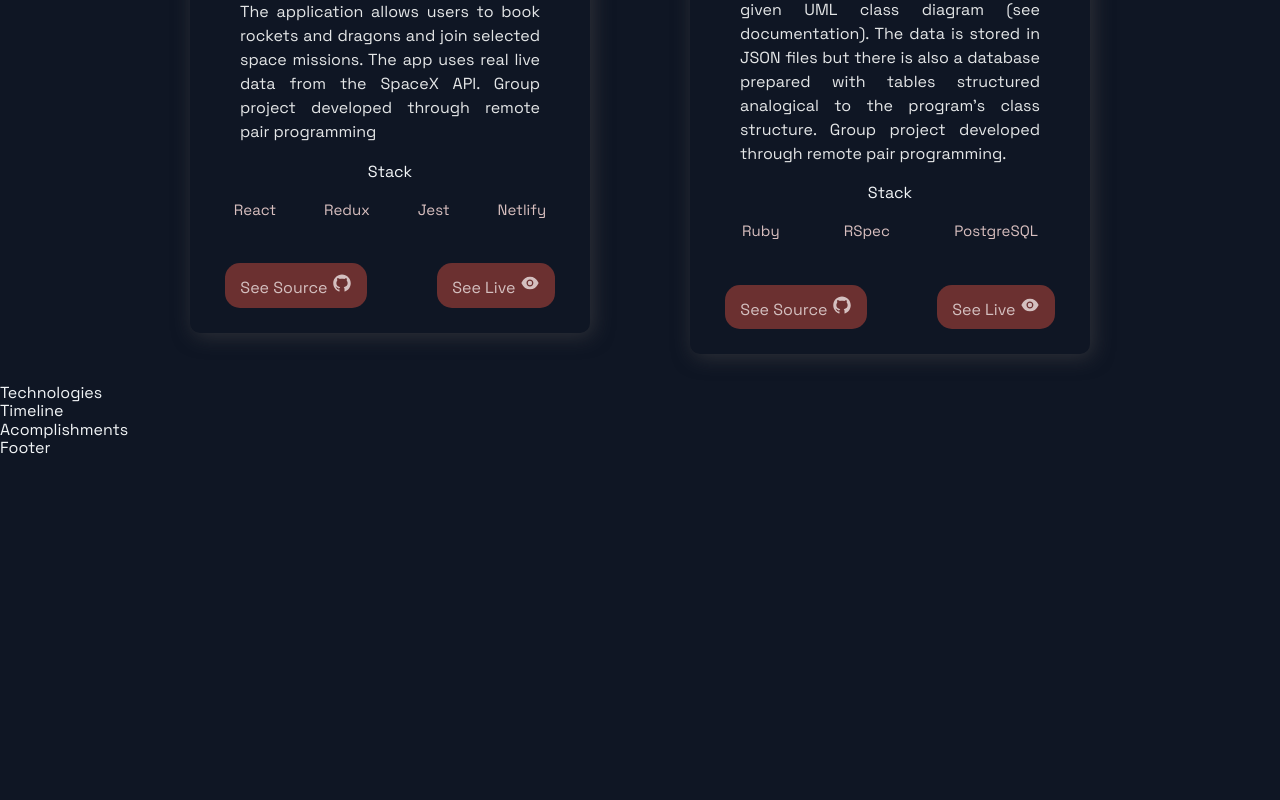
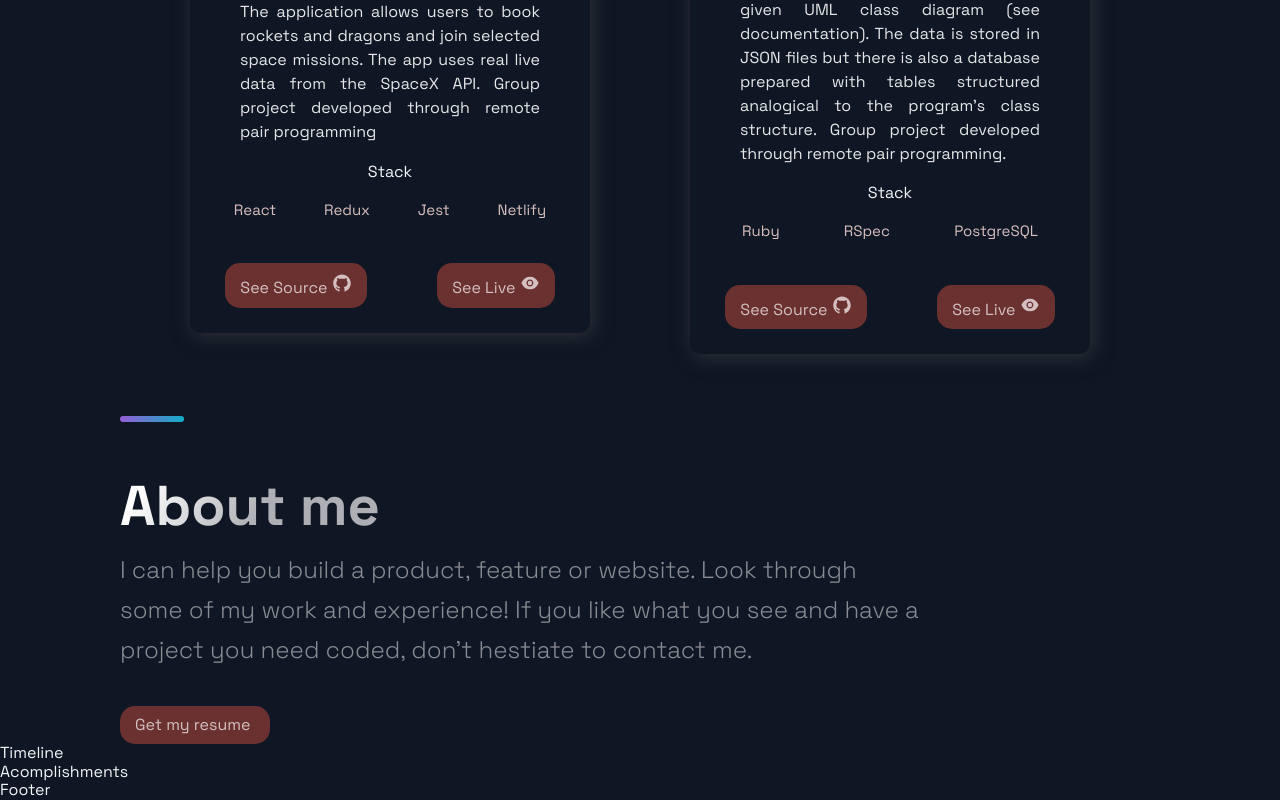
Before and after one commit to CindyDorantes/portfolio-website, a Next.js app: page / in a window 1280 px wide. Shown: the part 2011-2811 px from the top of the page. Before the commit the page ends 2469 px from the top, so only its background shows below. Built offline with nearby package versions, Linux system fonts and the light colour scheme.

Commit message:
Add about section

```diff
--- a/src/components/Technologies/Technologies.js
+++ b/src/components/Technologies/Technologies.js
@@ -1,12 +1,20 @@
 import React from 'react';
-import { DiFirebase, DiReact, DiZend } from 'react-icons/di';
+import { DiFirebase, DiReact, DiGit } from 'react-icons/di';
 import { Section, SectionDivider, SectionText, SectionTitle } from '../../styles/GlobalComponents';
-import { List, ListContainer, ListItem, ListParagraph, ListTitle } from './TechnologiesStyles';
+import { List, ListContainer, ListItem, ListParagraph, ListTitle, RedButton } from './TechnologiesStyles';
 
 const Technologies = () =>  (
-  <div>
-    Technologies
-  </div>
+  <Section id="about">
+    <SectionDivider />
+    <SectionTitle><br />About me</SectionTitle>
+    <SectionText>
+    I can help you build a product, feature or website. Look through some of my work and experience! If you like what you see and have a project you need coded, don’t hestiate to contact me.
+    </SectionText>
+    <RedButton href="https://drive.google.com/file/d/1Ir5hmk7g8v1Q9MulCQYgfPPAf_yNT0MA/view?usp=share_link" style={{ width: "15rem"}}>
+      Get my resume
+    </RedButton>
+
+  </Section>
 );
 
 export default Technologies;
--- a/src/components/Technologies/TechnologiesStyles.js
+++ b/src/components/Technologies/TechnologiesStyles.js
@@ -131,3 +131,16 @@ export const ListIcon = styled.img`
     margin-bottom: 0px;
   }
 `
+
+export const RedButton = styled.a`
+color:#d4c0c0;
+font-size: 1.6rem;
+padding:1rem 1.5rem;
+background: #6b3030;
+border-radius: 15px;
+transition: 0.5s;
+&:hover{
+  background: #801414;
+
+}
+`;
```
